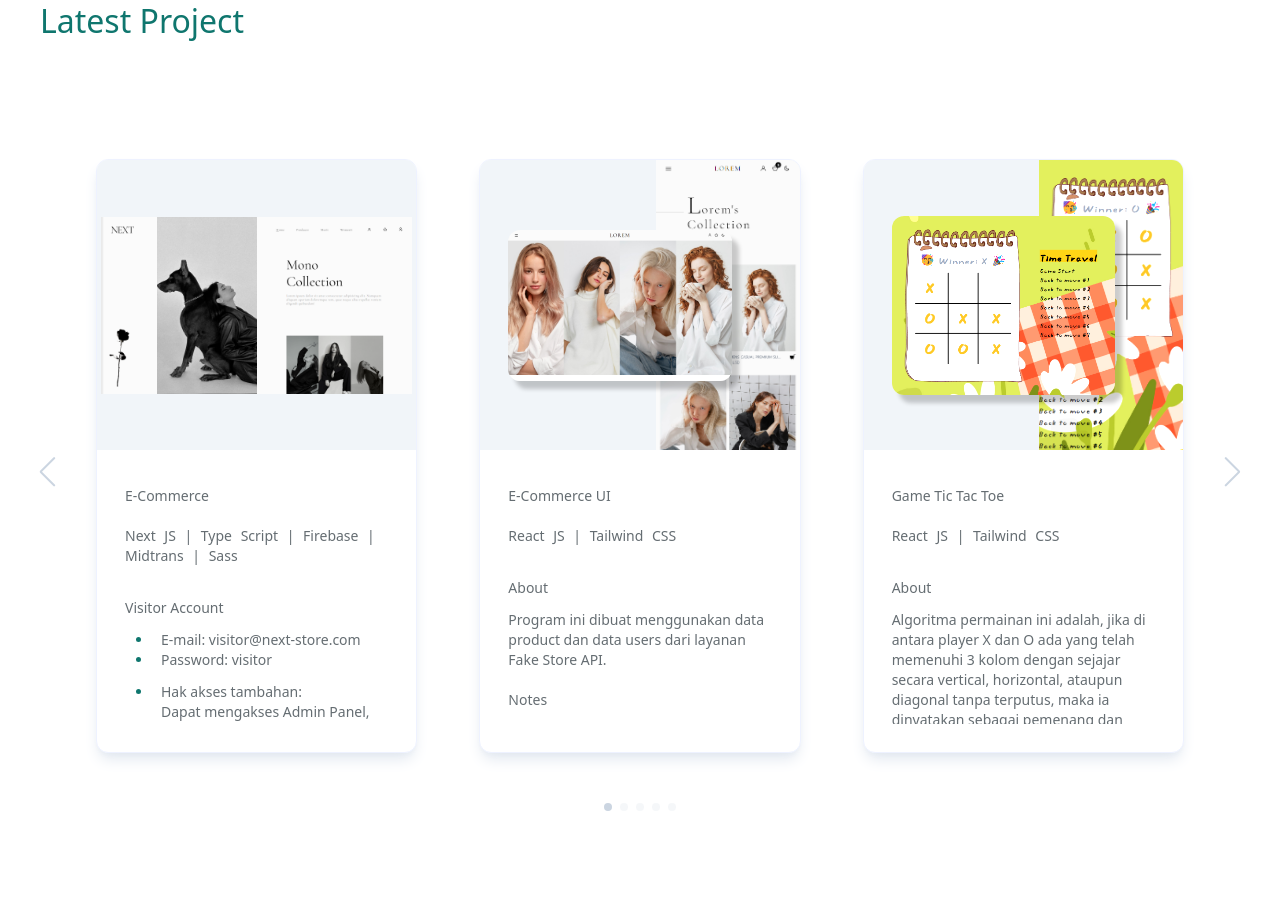
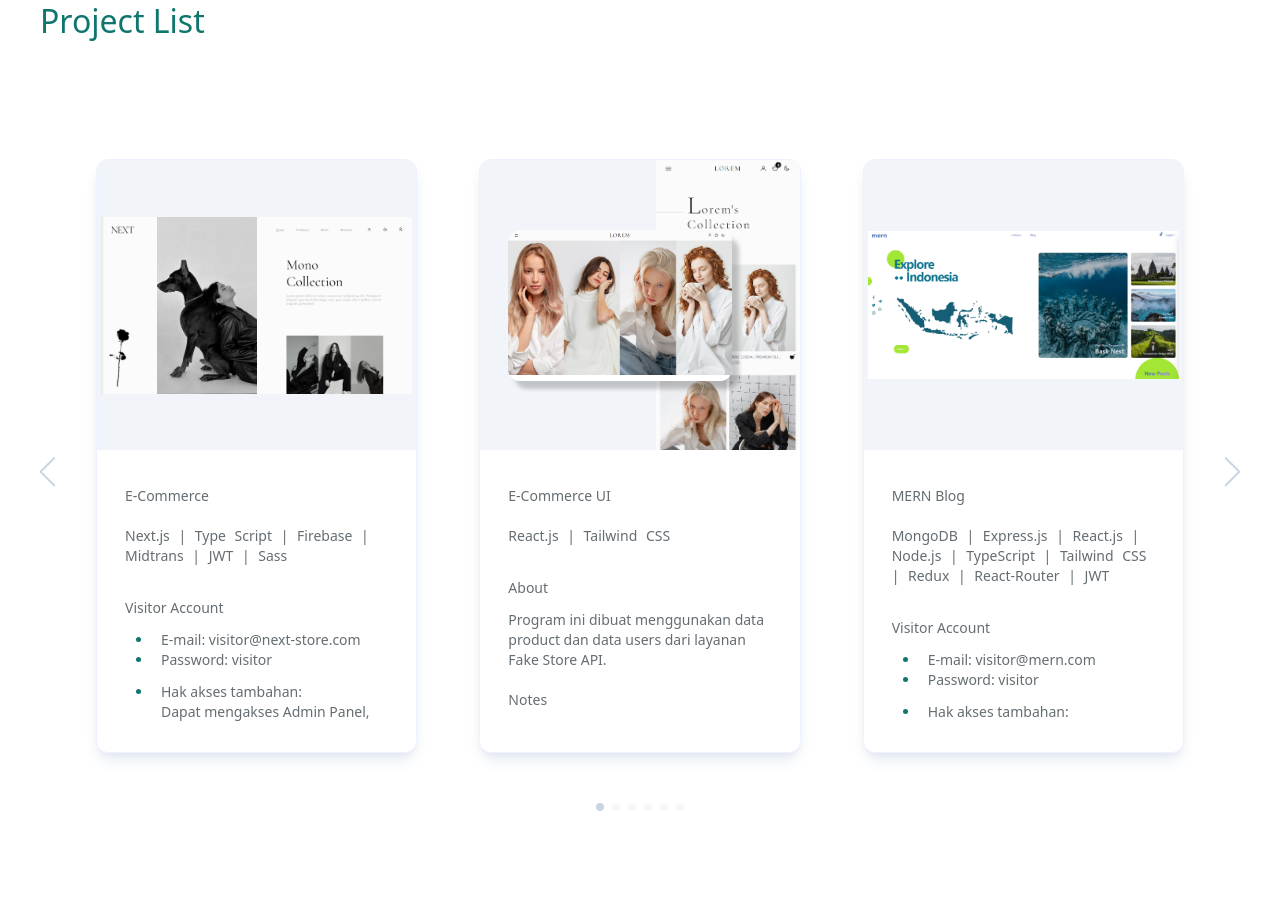
Before and after one commit to reenall/portfolio-tailwind, a website: page index.html in a window 1280 px wide. Shown: the part 1796-2713 px from the top of the page. Drawn offline with Linux system fonts and the light colour scheme.

Commit message:
update project list

```diff
--- a/index.html
+++ b/index.html
@@ -43,7 +43,6 @@
     <!-- END Swiper -->
 
     <script>
-      // menjaga status dark mode jika halaman direfresh (read -> dokumentasi dark mode)
       if (localStorage.theme === "dark" || (!("theme" in localStorage) && window.matchMedia("(prefers-color-scheme: dark)").matches)) {
         document.documentElement.classList.add("dark");
       } else {
@@ -322,7 +321,7 @@
         <div class="w-full px-4">
           <div class="text-start mb-20">
             <h4 class="first-title-stripe">Portfolio</h4>
-            <h2 class="second-title">Latest Project</h2>
+            <h2 class="second-title">Project List</h2>
           </div>
         </div>
 
@@ -341,7 +340,7 @@
 
                   <div class="project-detail">
                     <a href="https://reenall-next-store.vercel.app/" class="card-title" target="_blank">E-Commerce</a>
-                    <h4 class="pb-3 text-pretty" style="word-spacing: 5px">Next JS | Type Script | Firebase | Midtrans | Sass</h4>
+                    <h4 class="pb-3 text-pretty" style="word-spacing: 5px">Next.js | Type Script | Firebase | Midtrans | JWT | Sass</h4>
                     <ul>
                       <h4 class="card-sub-title">Visitor Account</h4>
                       <li>E-mail: visitor@next-store.com</li>
@@ -382,7 +381,7 @@
 
                   <div class="project-detail">
                     <a href="https://reenall.github.io/lorem-store/" class="card-title" target="_blank">E-Commerce UI</a>
-                    <h4 class="pb-3 text-pretty" style="word-spacing: 5px">React JS | Tailwind CSS</h4>
+                    <h4 class="pb-3 text-pretty" style="word-spacing: 5px">React.js | Tailwind CSS</h4>
                     <h4 class="card-sub-title">About</h4>
                     <h4>Program ini dibuat menggunakan data product dan data users dari layanan <a href="https://fakestoreapi.com/" target="_blank" class="hover:text-blue-400">Fake Store API.</a></h4>
 
@@ -400,6 +399,33 @@
               <div class="swiper-slide">
                 <div class="project-card-wrapper">
                   <div class="project-img">
+                    <img src="./public/img/project/mern-blog.png" alt="lorem e-commerce" />
+                    <a href="https://mern-blog-seven-sage.vercel.app/" target="blank" class="view-images-btn flex m-auto">
+                      <p>Visit Website</p>
+                    </a>
+                  </div>
+
+                  <div class="project-detail">
+                    <a href="https://reenall-next-store.vercel.app/" class="card-title" target="_blank">MERN Blog</a>
+                    <h4 class="pb-3 text-pretty" style="word-spacing: 5px">MongoDB | Express.js | React.js | Node.js | TypeScript | Tailwind CSS | Redux | React-Router | JWT</h4>
+                    <ul>
+                      <h4 class="card-sub-title">Visitor Account</h4>
+                      <li>E-mail: visitor@mern.com</li>
+                      <li>Password: visitor</li>
+                      <li class="mt-3">
+                        Hak akses tambahan:
+                        <span class="block">Dapat mengakses UI Create/Edit/Delete blog post, namun tidak dapat melakukan perubahan data.</span>
+                      </li>
+                    </ul>
+                  </div>
+                </div>
+              </div>
+              <!-- END Project 3 -->
+
+              <!-- Project 3 -->
+              <div class="swiper-slide">
+                <div class="project-card-wrapper">
+                  <div class="project-img">
                     <img src="./public/img/project/tic-tac-toe2.png" alt="Tic Tac Toe Game" class="horizontal-img brightness-[105%] dark:brightness-100" />
                     <img src="./public/img/project/tic-tac-toe-v-1.png" alt="Tic Tac Toe Game" class="vertical-img brightness-[105%] dark:brightness-100" />
                     <a href="https://reenall.github.io/tic-tac-toe/" target="blank" class="view-images-btn">
@@ -408,14 +434,14 @@
                   </div>
                   <div class="project-detail text-pretty">
                     <a href="https://reenall.github.io/tic-tac-toe/" class="card-title" target="_blank">Game Tic Tac Toe</a>
-                    <h4 class="pb-3 text-pretty" style="word-spacing: 5px">React JS | Tailwind CSS</h4>
+                    <h4 class="pb-3 text-pretty" style="word-spacing: 5px">React.js | Tailwind CSS</h4>
 
                     <h4 class="card-sub-title">About</h4>
                     <h4 class="mb-5">
                       Algoritma permainan ini adalah, jika di antara player X dan O ada yang telah memenuhi 3 kolom dengan sejajar secara vertical, horizontal, ataupun diagonal tanpa terputus, maka ia dinyatakan sebagai pemenang dan
                       permainan dihentikan.
                     </h4>
-                    <h4>Program ini juga memiliki fitur Time Travel yang dibuat menggunakan state pada React JS untuk dapat mengembalikan permainan ke keadaan sebelumnya untuk mengulang langkah permainan.</h4>
+                    <h4>Program ini juga memiliki fitur Time Travel yang dibuat menggunakan state pada React.js untuk dapat mengembalikan permainan ke keadaan sebelumnya untuk mengulang langkah permainan.</h4>
                   </div>
                 </div>
               </div>
```
Also changed, not shown: dist/output.css (added), public/img/project/mern-blog.png (added).
